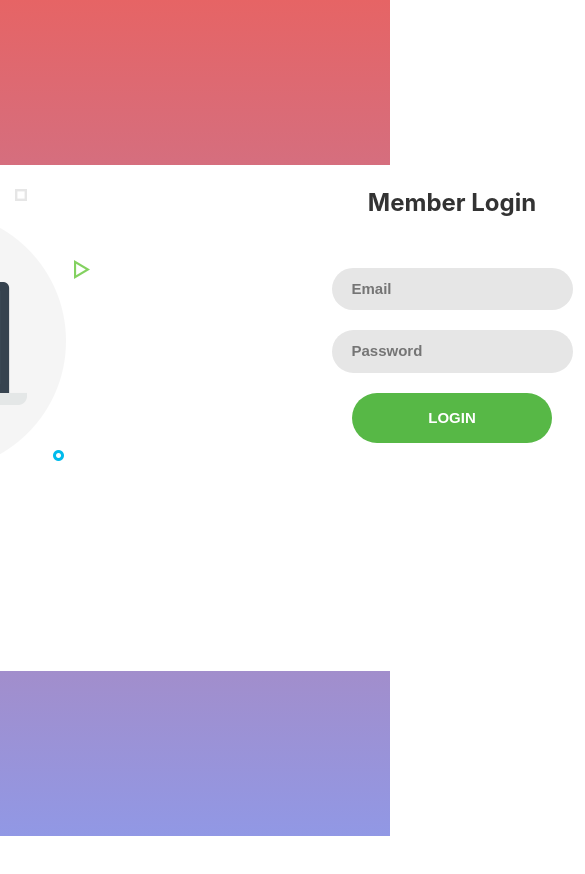
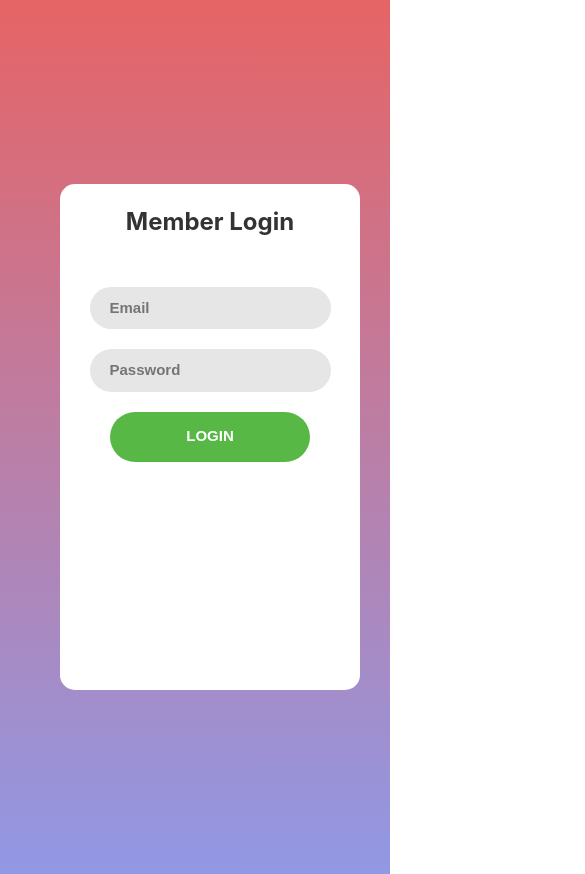
Before and after one commit to wrydzewski90/communicator, a React (Create React App) app: page / in a window 390 px wide. Shown: the top 874 px of the page, 585 px wide, since content can reach past the window. Before the commit the page ends 844 px from the top, so only its background shows below. Built offline with nearby package versions, Linux system fonts and the light colour scheme.

Commit message:
Add mediaquery

```diff
--- a/src/login-page/loginPage.scss
+++ b/src/login-page/loginPage.scss
@@ -1,27 +1,21 @@
-// Small devices (landscape phones, 576px and up)
-$col-sm: "only screen and (min-width: 576px)";
-// Medium devices (tablets, 768px and up)
-$col-md: "only screen and (min-width: 768px)";
-// Large devices (desktops, 992px and up)
-$col-lg: "only screen and (min-width: 992px)";
-// Extra large devices (large desktops, 1200px and up)
-$col-xl: "only screen and (min-width: 1200px)";
+$medium-res: 1050px;
 
 body {
     background: linear-gradient(#e66465, #9198e5);
-    min-height: 68%;
+    height: 100vh;
     width: 100vw;
-    margin: 0;
+    margin: 0 auto;
     background-repeat: no-repeat;
     display: flex;
     flex: wrap;
     justify-content: center;
     align-items: center;
     padding: 15px;
+    overflow: hidden;
 }
 
 .main {
-    height: 60vh;
+    min-height: 60vh;
     width: 968px;
     background-color: white;
     margin: 150px 240px;
@@ -38,10 +32,9 @@ body {
         .image {
             background-image: url("./image.png");
             margin: 20px auto 0 50px;
-            width: 100%;
-            height: 100%;
+            width: 80%;
+            height: 80%;
             background-repeat: no-repeat;
-
         }
     }
     .rightSide {
@@ -102,3 +95,17 @@ body {
         }
     }
 }
+
+@media all and (max-width: $medium-res) {
+    .main {
+        height: 320px;
+        width: 300px;
+        display: flex;
+        flex: 0;
+        margin: 50px;
+
+        .leftSide {
+            display: none;
+        }
+    }
+}
```
Also changed, not shown: package.json (+5 -4 lines), 1 other file (tests, documents, lock files or other folders).
